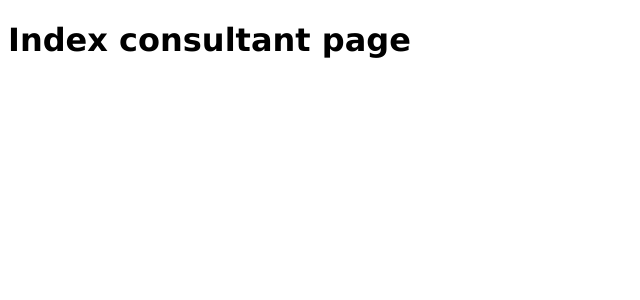
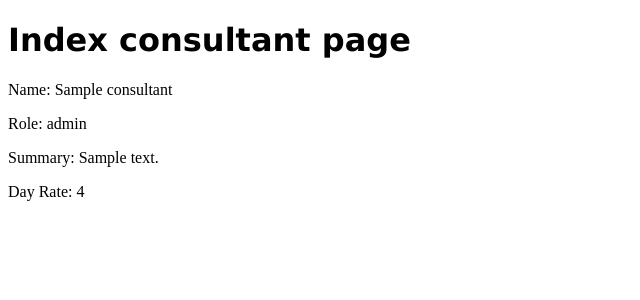
Before and after one commit to michaelmccoll/Project_Secure_Design, a Flask app: page /consultants in a window 1280 px wide. Shown: the part 171-471 px from the top of the page, without its empty margins (0-640 px from the left). Run offline with Flask 2, Linux system fonts and the light colour scheme; a database or web service that is not in the repository returns one stand-in record (values such as "Sample title"); some libraries are stand-ins or nearby versions.

Commit message:
Basics of HTML index pages working for consultants & clients

```diff
--- a/templates/consultants/index.html
+++ b/templates/consultants/index.html
@@ -2,4 +2,12 @@
 
 {% block content %}
     <h1>Index consultant page</h1>
+        {% for consultant in all_consultants %}
+            <div>
+                <p>Name: {{consultant.consultant_name}}</p>
+                <p>Role: {{consultant.role}}</p>
+                <p>Summary: {{consultant.summary}}</p>
+                <p>Day Rate: {{consultant.day_rate}}</p>
+            </div>
+        {% endfor %}
 {% endblock %}
```
Also changed, not shown: templates/clients/index.html (+7 -0 lines).
